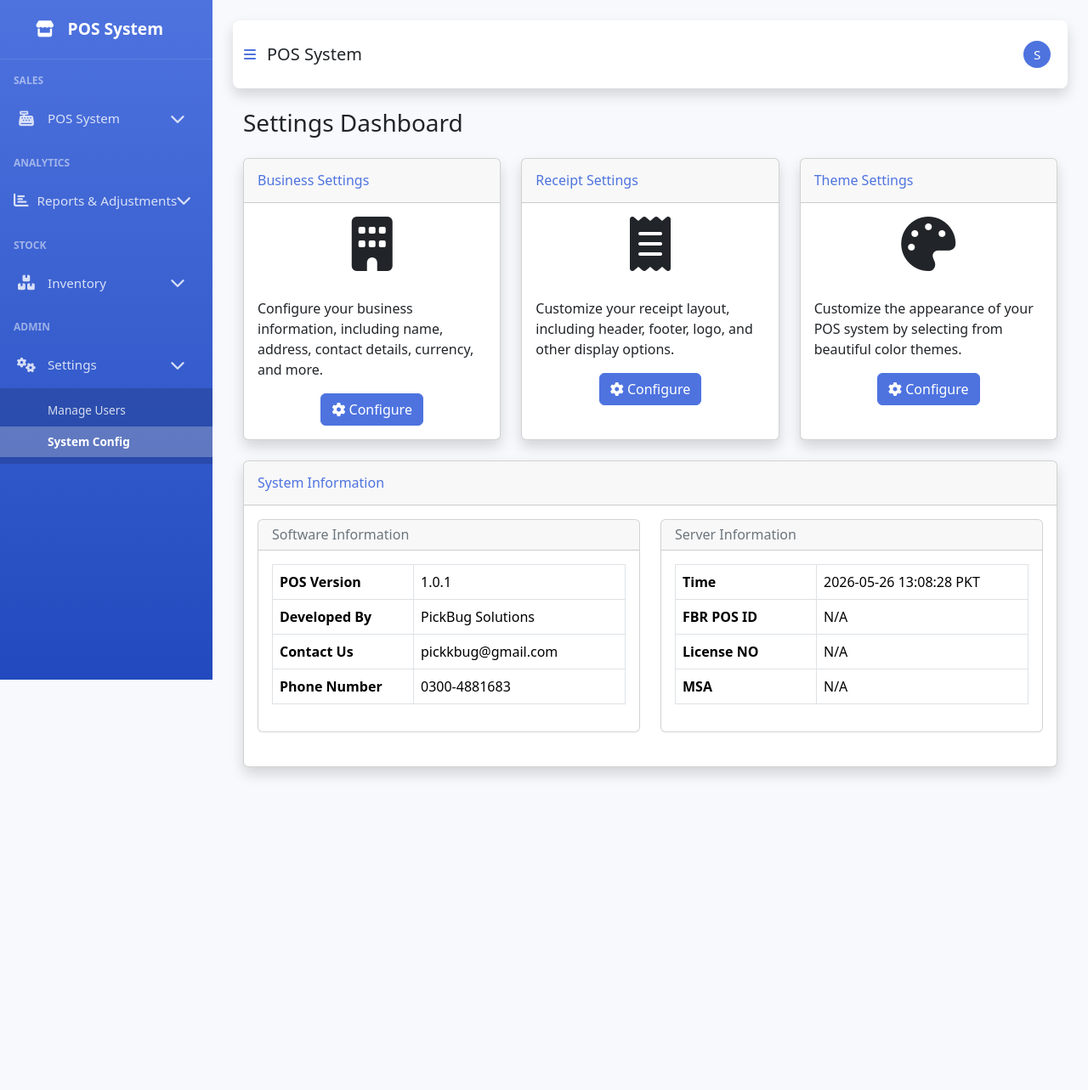
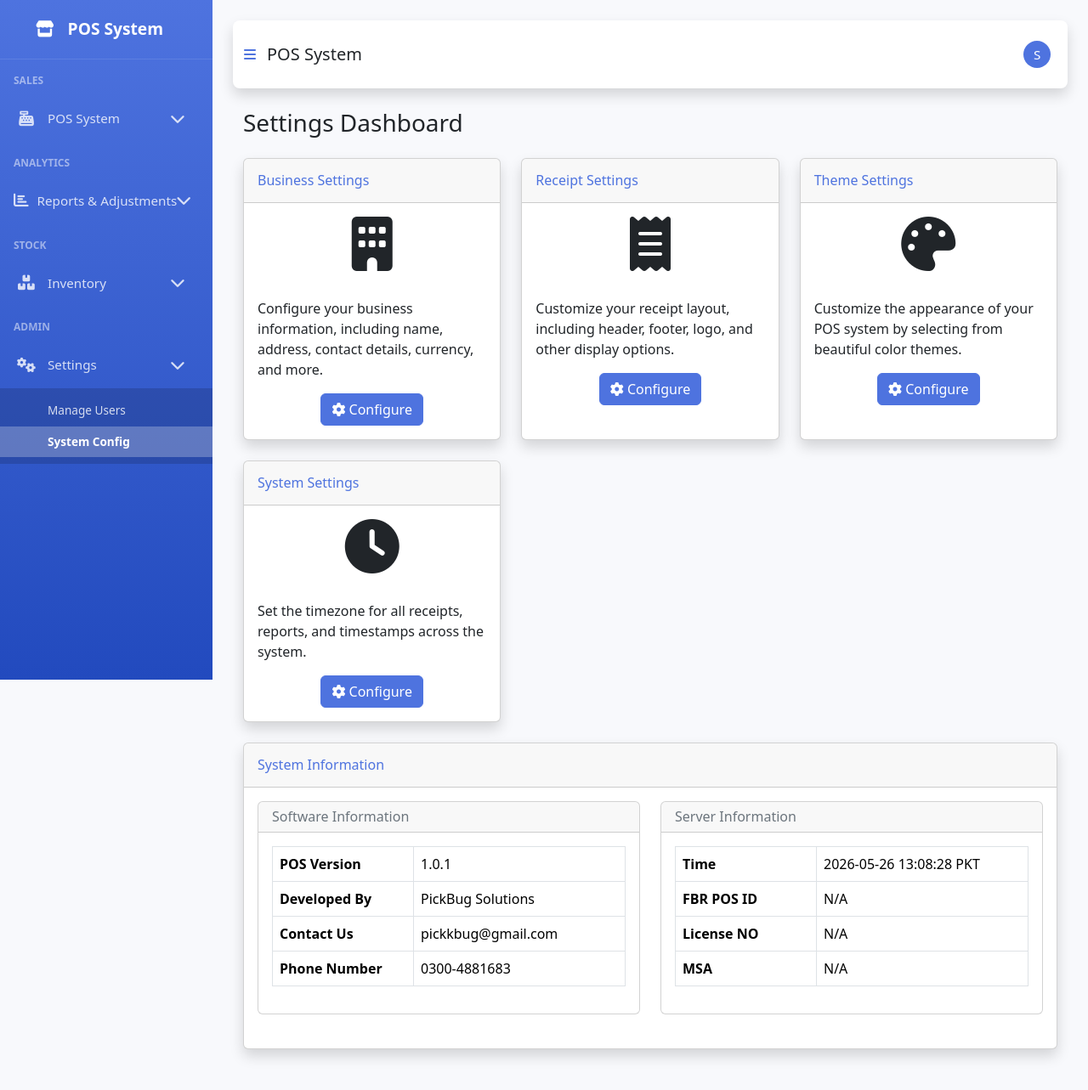
Before and after one commit to memsa771-hub/Pb-pos-active, a Django app: page /settings/ in a window 1280 px wide. Shown: the whole page at 85% size. Before the commit the page ends 914 px from the top, so only its background shows below. Run offline with Django 4.2, Linux system fonts and the light colour scheme; the visitor is signed in with stand-in values (Sample User, id 1); data that the repository does not hold is empty; some libraries are stand-ins or nearby versions.

Commit message:
Add timezone middleware and system settings for admin timezone control

```diff
--- a/posapp/middleware.py
+++ b/posapp/middleware.py
@@ -1,3 +1,4 @@
+import pytz
 from django.utils import timezone
 from django.contrib.auth.models import AnonymousUser
 from .models import UserSession
@@ -84,3 +85,26 @@ class SingleSessionMiddleware:
         except Exception as e:
             # Log the error but don't break the request
             logger.error(f"Error checking session validity: {str(e)}")
+
+
+class TimezoneMiddleware:
+    """
+    Middleware to activate the timezone configured in system settings.
+    Defaults to Asia/Karachi (Pakistan Standard Time) if not set.
+    """
+
+    def __init__(self, get_response):
+        self.get_response = get_response
+
+    def __call__(self, request):
+        try:
+            from .models import Setting
+            tz_name = Setting.get_value('timezone', 'Asia/Karachi')
+            tz = pytz.timezone(tz_name)
+        except Exception:
+            tz = pytz.timezone('Asia/Karachi')
+
+        timezone.activate(tz)
+        response = self.get_response(request)
+        timezone.deactivate()
+        return response
--- a/posapp/templates/posapp/settings/dashboard.html
+++ b/posapp/templates/posapp/settings/dashboard.html
@@ -63,6 +63,26 @@
                     <p>Customize the appearance of your POS system by selecting from beautiful color themes.</p>
                     <div class="text-center">
                         <a href="{% url 'theme_settings' %}" class="btn btn-primary">
+                            <i class="fas fa-cog"></i> Configure
+                        </a>
+                    </div>
+                </div>
+            </div>
+        </div>
+
+        <!-- System Settings Card -->
+        <div class="col-xl-4 col-md-6 mb-4">
+            <div class="card shadow h-100">
+                <div class="card-header py-3">
+                    <h6 class="m-0 font-weight-bold text-primary">System Settings</h6>
+                </div>
+                <div class="card-body">
+                    <div class="text-center mb-3">
+                        <i class="fas fa-clock fa-4x text-gray-300 mb-3"></i>
+                    </div>
+                    <p>Set the timezone for all receipts, reports, and timestamps across the system.</p>
+                    <div class="text-center">
+                        <a href="{% url 'system_settings' %}" class="btn btn-primary">
                             <i class="fas fa-cog"></i> Configure
                         </a>
                     </div>
--- a/posapp/urls.py
+++ b/posapp/urls.py
@@ -39,6 +39,7 @@ from .views.settings_views import (
     business_settings,
     receipt_settings,
     theme_settings,
+    system_settings,
 )
 from .views.adjustment_views import (
     adjustment_dashboard, adjustment_report,
@@ -151,6 +152,7 @@ urlpatterns = [
     path('settings/business/', business_settings, name='business_settings'),
     path('settings/receipt/', receipt_settings, name='receipt_settings'),
     path('settings/theme/', theme_settings, name='theme_settings'),
+    path('settings/system/', system_settings, name='system_settings'),
 
     # Delivery Person Management
     path('delivery-persons/', delivery_person_list, name='delivery_person_list'),
--- a/posapp/views/settings_views.py
+++ b/posapp/views/settings_views.py
@@ -343,3 +343,49 @@ def theme_settings(request):
     }
 
     return render(request, 'posapp/settings/theme_form.html', context)
+
+
+@login_required
+def system_settings(request):
+    """System settings including timezone"""
+    import pytz
+
+    if not is_admin(request.user):
+        messages.error(request, "You don't have permission to edit settings.")
+        return redirect('dashboard')
+
+    timezone_choices = [(tz, tz) for tz in pytz.common_timezones]
+
+    system_settings_fields = {
+        'timezone': {
+            'type': 'select',
+            'required': True,
+            'help_text': 'Timezone used for all timestamps, receipts, and reports',
+            'choices': timezone_choices,
+            'value': Setting.get_value('timezone', 'Asia/Karachi'),
+        },
+    }
+
+    settings = get_or_create_settings(system_settings_fields.keys(), system_settings_fields)
+    initial_data = {key: settings[key].setting_value for key in system_settings_fields.keys()}
+
+    for key in system_settings_fields:
+        system_settings_fields[key]['value'] = initial_data.get(key, '')
+
+    if request.method == 'POST':
+        form = SettingsForm(request.POST, settings=system_settings_fields)
+        if form.is_valid():
+            update_settings(form.cleaned_data)
+            messages.success(request, "System settings updated successfully.")
+            return redirect('system_settings')
+    else:
+        form = SettingsForm(initial=initial_data, settings=system_settings_fields)
+
+    context = {
+        'title': 'System Settings',
+        'form': form,
+        'settings_section': 'system',
+        'current_timezone': initial_data.get('timezone', 'Asia/Karachi'),
+    }
+
+    return render(request, 'posapp/settings/system_form.html', context)
--- a/posproject/settings.py
+++ b/posproject/settings.py
@@ -45,6 +45,7 @@ MIDDLEWARE = [
     'django.contrib.auth.middleware.AuthenticationMiddleware',
     'posapp.middleware.SessionActivityMiddleware',
     'posapp.middleware.SingleSessionMiddleware',
+    'posapp.middleware.TimezoneMiddleware',
     'django.contrib.messages.middleware.MessageMiddleware',
     'django.middleware.clickjacking.XFrameOptionsMiddleware',
 ]
```
Also changed, not shown: posapp/templates/posapp/settings/system_form.html (added, +99 -0 lines).
